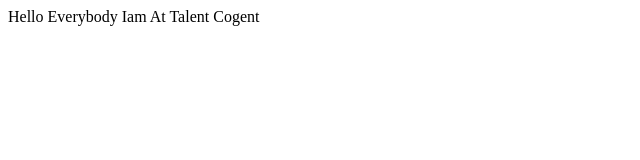
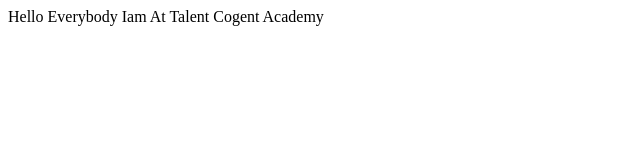
Before and after one commit to MdHameeduddin/gitp, a plain HTML site: page index.html in a window 1280 px wide. Shown: the full height of the page, 0-640 px from the left. Drawn offline with Linux system fonts and the light colour scheme.

Commit message:
Add Academy

```diff
--- a/index.html
+++ b/index.html
@@ -1 +1 @@
-<p> Hello Everybody Iam At Talent Cogent</p>
+<p> Hello Everybody Iam At Talent Cogent Academy </p>
```
